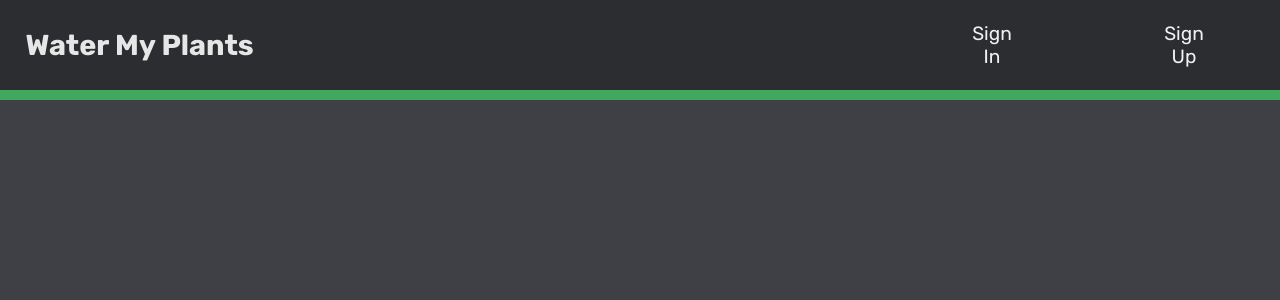
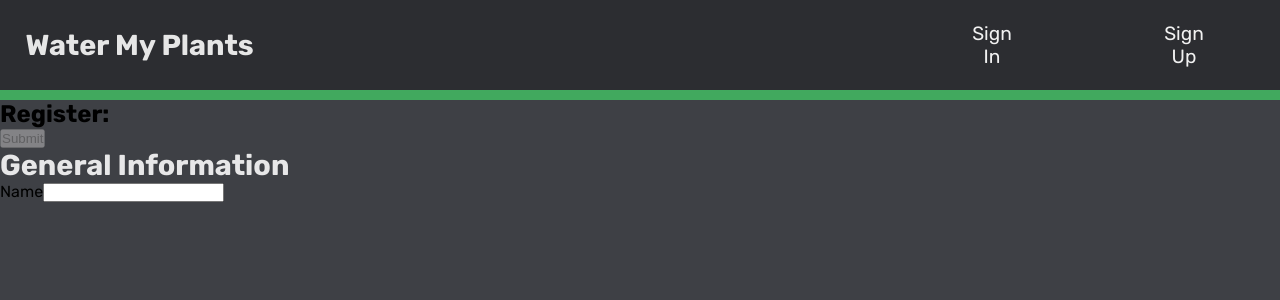
Before and after one commit to BW-Water-My-Plants-1/Front-end, a React (Create React App) app in the folder water-my-plants/: page / in a window 1280 px wide. Shown: the top 300 px of the page. Built offline with nearby package versions, Linux system fonts and the light colour scheme.

Commit message:
First commit

```diff
--- a/water-my-plants/package.json
+++ b/water-my-plants/package.json
@@ -17,7 +17,8 @@
     "react-scripts": "3.4.3",
     "redux": "^4.0.5",
     "redux-logger": "^3.0.6",
-    "redux-thunk": "^2.3.0"
+    "redux-thunk": "^2.3.0",
+    "yup": "^0.29.3"
   },
   "scripts": {
     "start": "react-scripts start",
--- a/water-my-plants/src/App.js
+++ b/water-my-plants/src/App.js
@@ -1,4 +1,4 @@
-import React from 'react';
+import React, { useState } from 'react';
 import { BrowserRouter as Router, Route, Switch } from 'react-router-dom'
 
 import Register from './components/Register'
@@ -8,14 +8,102 @@ import Dashboard from './components/Dashboard'
 
 import './App.css';
 import PrivateRoute from './utils/PrivateRoute';
+import * as yup from 'yup'
+import formSchema from './validation/formSchema'
+import { axiosWithAuth } from './utils/axiosWithAuth';
+import axios from 'axios'
+
+const initialUserValues = {
+  username: '',
+  email: '',
+  phone: '',
+  plants: {
+    plant1: false,
+    plant2: false,
+    plant3: false,
+  }
+}
+
+const initialFormErrors = {
+  username: '',
+  email: '',
+  phone: '',
+  plants: '',
+}
+
+const initialDisabled = true;
 
 function App() {
+  const [users, setUsers] = useState([])
+  const [userValues, setUserValues] = useState(initialUserValues)
+  const [formErrors, setFormErrors] = useState(initialFormErrors)
+  const [disabled, setDisabled] = useState(initialDisabled)
+
+  const getUser = () => {
+    // get request
+  }
+
+  const postNewUser = newUser => {
+    // post request
+    axios.post('URLTOGOHERE', newUser)
+      .then(res => {
+        console.log(res);
+        setUsers([...users, res.data])
+      })
+      .catch(err => {
+        debugger;
+        console.log('error!', err);
+      })
+      .finally(()=> {
+        setUserValues(initialUserValues)
+      })
+
+  }
+
+  const submit = () => {
+    // collect info and send post request for sign up and get request for sign ins
+    const newUser = {
+      username: userValues.username.trim(),
+      email: userValues.email.trim(),
+      phone: userValues.phone.trim(),
+      plants: '', // too update
+    }
+
+    postNewUser(newUser)
+  }
+
+  const inputChange = (name, value) => {
+    yup
+      .reach(formSchema, name)
+      .validate(value)
+      .then(valid => {
+        setFormErrors ({
+          ...formErrors,
+          [name]: '',
+        })
+      })
+      .catch(err => {
+        setFormErrors ({
+          ...formErrors,
+          [name]: err.errors[0],
+        })
+      })
+  }
+
+
   return (
     <Router>
       <div className="App">
         <Nav />
         <Switch>
           {/* Login component goes here */}
+          <Register
+          submit={submit}
+          inputChange={inputChange}
+          values={userValues}
+          disabled={disabled}
+          />
+
           <Route exact path="/" component={Register} />
           <Route exact path="/login" component={Login} />
           <PrivateRoute exact path="/dashboard" component={Dashboard} />
--- a/water-my-plants/src/components/Navigation.js
+++ b/water-my-plants/src/components/Navigation.js
@@ -4,6 +4,11 @@ import {NavLink} from 'react-router-dom'
 
 
 const Navigation = () => {
+  // const signClick = (evt) => {
+  //   evt.preventDefault()
+  //   submit() // to pass through as props EDIT
+  // }
+
     return (
         <div className="navigation">
           <div className="header-logo">
--- a/water-my-plants/src/components/Register.js
+++ b/water-my-plants/src/components/Register.js
@@ -1,10 +1,42 @@
 import React from 'react'
 
-const Register = () => {
+const Register = ({inputChange, submit, values, disabled}) => {
+    const onInputChange = evt => {
+        const { name, value } = evt.target;
+        inputChange(name, value);
+    }
+
+    const onSubmit = evt => {
+        evt.preventDefault();
+        submit();
+    }
+
     return (
-        <div>
+        <form className='form container' onSubmit={onSubmit}>
+            <div>
+                    <h2> Register: </h2>
 
-        </div>
+                        <button disabled={disabled}>Submit</button>
+
+                        <div className='errors'>
+                        {/*
+                            <div>{errors.username}</div>
+                            <div>{errors.email}</div>
+                            <div>{errors.role}</div>
+                            <div>{errors.civil}</div> */}
+                        </div>
+
+                    <h4> General Information </h4>
+                    <label> Name
+                        <input
+                        name='name'
+                        type='text'
+                        value={values.name}
+                        onChange={onInputChange}
+                        />
+                    </label>
+            </div>
+        </form>
     )
 }
 
--- /dev/null
+++ b/water-my-plants/src/validation/formSchema.js
@@ -0,0 +1,19 @@
+import * as yup from 'yup'
+
+const formSchema = yup.object().shape({
+    username: yup
+      .string()
+      .min(3, 'Username must be at least 3 characters long')
+      .required('Username is Required'),
+    email: yup
+      .string()
+      .email('Must be a valid email address')
+      .required('Must include email address'),
+    phone: yup
+      .number(),
+    plants: yup
+      .string()
+      .notRequired()
+  })
+
+  export default formSchema
```
Also changed, not shown: 1 other file (tests, documents, lock files or other folders).
